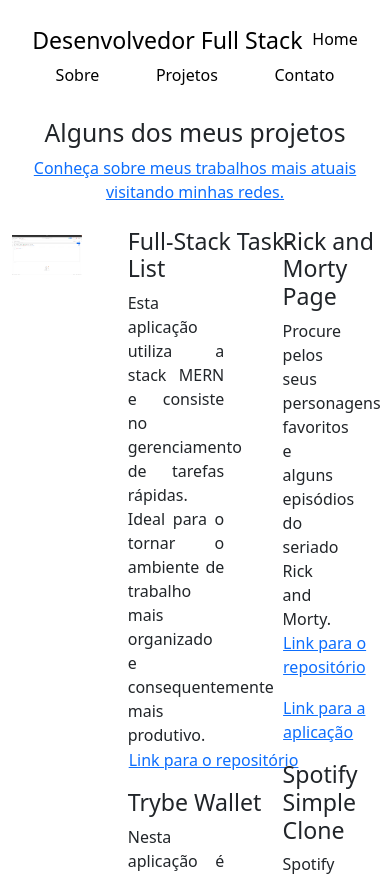
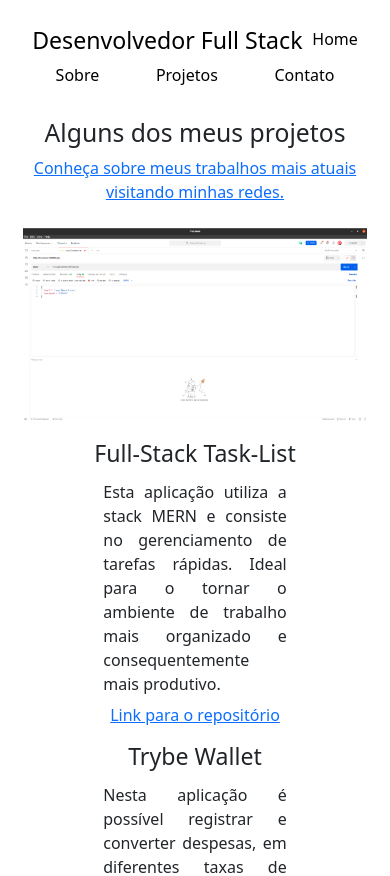
Before and after one commit to Tarcisio-Menezes/me, a React (Create React App) app in the folder portfolio-dev/: page /tarcisio-menezes/projetos in a window 390 px wide. Shown: the top 876 px of the page. Built offline with nearby package versions, Linux system fonts and the light colour scheme.

Commit message:
adiciona responsividade em projects

```diff
--- a/portfolio-dev/src/components/projectsInfoNew.js
+++ b/portfolio-dev/src/components/projectsInfoNew.js
@@ -2,7 +2,7 @@ import React from 'react';
 
 function projectsInfoNew() {
   return (
-    <div>
+    <aside className="projectsRepo">
       <h3>Rick and Morty Page</h3>
       <article>
         Procure pelos seus personagens favoritos e alguns episódios
@@ -40,7 +40,7 @@ function projectsInfoNew() {
           <p>Link para o repositório</p>
         </a>
       </div>
-    </div>
+    </aside>
   );
 }
 
--- a/portfolio-dev/src/css/projetos.css
+++ b/portfolio-dev/src/css/projetos.css
@@ -20,7 +20,6 @@
   .rickApp, .spotRepo {
   display: flex;
   justify-content: baseline;
-  padding: 0.5%;
 }
 
 aside {
@@ -32,3 +31,45 @@ article {
   width: 50%;
   text-align: justify;
 }
+
+@media screen and (max-width: 680px) {
+  .projectsInfo {
+    flex-direction: column;
+  }
+
+  .slidesProjects {
+    margin: auto;
+    width: 90%;
+  }
+
+  aside {
+    margin: auto;
+  }
+
+  article {
+    margin: 1%;
+    padding: 1%;
+    text-align: justify;
+  }
+
+  .walletRepo, .walletApp, .talkerRepo, .rickRepo,
+  .rickApp, .spotRepo {
+    display: flex;
+    flex-direction: column;
+    justify-content: center;
+  }
+
+  aside.projectsRepo {
+    margin: auto;
+    margin-top: 5%;
+    width: 100%;
+  }
+
+  aside.projectsRepo article {
+    margin-left: 25%;
+  }
+
+  aside.projectsRepo h3, a {
+    text-align: center;
+  }
+}
```
Also changed, not shown: portfolio-dev/src/css/sobre.css (line endings or trailing spaces).
